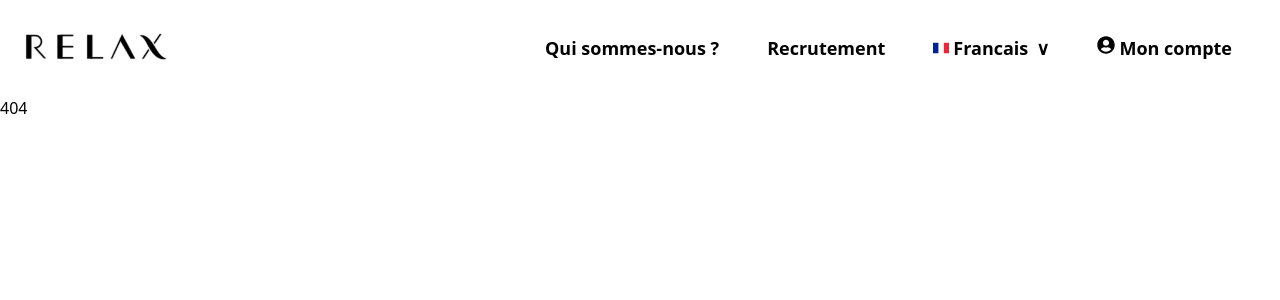
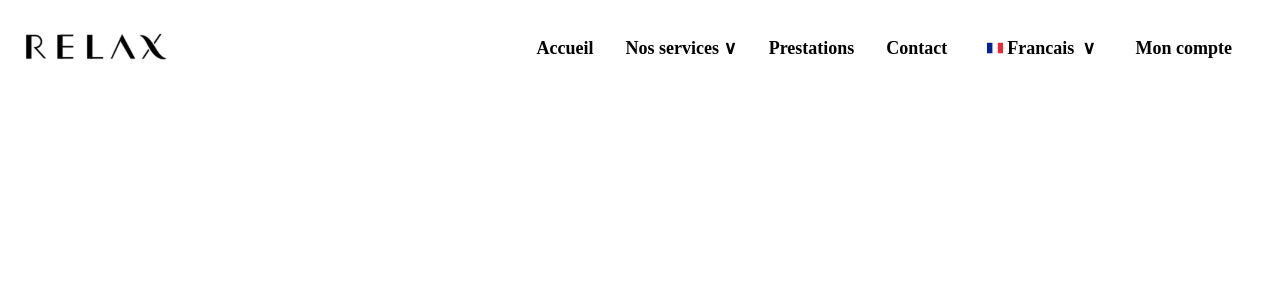
Before and after one commit to greg-Da/Relax-react-typescript, a React (Create React App) app: page /hotel in a window 1280 px wide. Before the commit this address had no page. Shown: the top 300 px of the page. Built offline with nearby package versions, Linux system fonts and the light colour scheme.

Commit message:
[component]: update design

```diff
--- a/src/App.js
+++ b/src/App.js
@@ -18,6 +18,7 @@ import {
   Route,
 } from "react-router-dom";
 import GeneralParamsHotel from './pages/hotel/Dashboard/parameters/compte/GeneralParamsHotel';
+import HomeHotel from './pages/hotel/HomeHotel/HomeHotel';
 
 function App() {
   return (
@@ -54,6 +55,9 @@ function App() {
           <Route exact path="/hotel/general">
             <GeneralParamsHotel />
           </Route>
+          <Route exact path="/hotel">
+            <HomeHotel />
+          </Route>
 
           <Route path="/test">
             <Test />
--- a/src/components/Card/Card.tsx
+++ b/src/components/Card/Card.tsx
@@ -21,5 +21,5 @@ export default function Card(props: Props) {
     size: { sm: 'w-2/6', md: 'w-1/2', lg: 'w-4/6', full: 'w-full' },
   };
 
-  return <div className={'bg-white border-0 shadow-xl rounded-lg  ' + variants.size[screenWidth]}>{children}</div>;
+  return <div className={'bg-white border-0 shadow-lg rounded-lg  ' + variants.size[screenWidth]}>{children}</div>;
 }
--- a/src/components/MenuParams/MenuParams.tsx
+++ b/src/components/MenuParams/MenuParams.tsx
@@ -5,6 +5,7 @@ interface Props {}
 
 function MenuParams(props: Props) {
   const [selected, setSelected] = React.useState(-1);
+
 
   return (
     <div className="flex justify-center">
--- a/src/components/NavbarHotel/NavbarHotel.tsx
+++ b/src/components/NavbarHotel/NavbarHotel.tsx
@@ -7,7 +7,7 @@ import Anglais from '../../assets/anglais.svg';
 import France from '../../assets/france.svg';
 interface Props {}
 
-export default function NavbarParticulier(props: Props) {
+export default function NavbarHotel(props: Props) {
 
   const [menu1, setMenu1] = React.useState(false)
   const [menu2, setMenu2] = React.useState(false)
--- a/src/pages/TestComponent.js
+++ b/src/pages/TestComponent.js
@@ -1,5 +1,5 @@
 import "../App.css";
-import React from "react";
+import React, { Children } from "react";
 import Navbar from "../components/Navbar/Navbar";
 import Pieds from "../assets/pieds.jpeg";
 import Button from "../components/Button/Button";
@@ -21,6 +21,8 @@ import { Switch } from "../components/Switch/Switch";
 import DossierPic from "../components/DossierPic/DossierPic";
 
 function Test() {
+
+  const [test, setTest] = React.useState('')
 
   const presta = {
     first_name: 'greg',
@@ -356,13 +358,14 @@ function Test() {
         />
       </div>
 
-      {/** CHARTS */}
+      {/** RADIO */}
       <h1 className="text-2xl my-5">Radio</h1>
 
-      <RadioGroup variant="green" label="Favorite pet">
+      <RadioGroup onChange={(event) => setTest(event)} variant="green" label="Favorite pet">
         <Radio value="dogs">Dogs</Radio>
         <Radio value="cats">Cats</Radio>
       </RadioGroup>
+      <h1>{test}</h1>
 
       <RadioGroup variant="gold" defaultValue="cats" label="Favorite pet">
         <Radio value="dogs">Dogs</Radio>
--- /dev/null
+++ b/src/pages/hotel/HomeHotel/HomeHotel.js
@@ -0,0 +1,23 @@
+import NavbarParticulier from "../../../components/NavbarHotel/NavbarHotel";
+
+function HomeHotel() {
+  return (
+    <div className="App">
+        <NavbarParticulier />
+      <div
+        style={{
+          width: "100vw",
+          height: "100vh",
+          backgroundSize: "cover",
+          backgroundRepeat: "none",
+          //backgroundImage: `url(${Pieds})`,
+          //backgroundImage: `linear-gradient(rgba(0,0,0,0.7), rgba(255,255,255,0)), url(${Pieds})`,
+        }}
+      >
+
+      </div>
+    </div>
+  );
+}
+
+export default HomeHotel;
```
